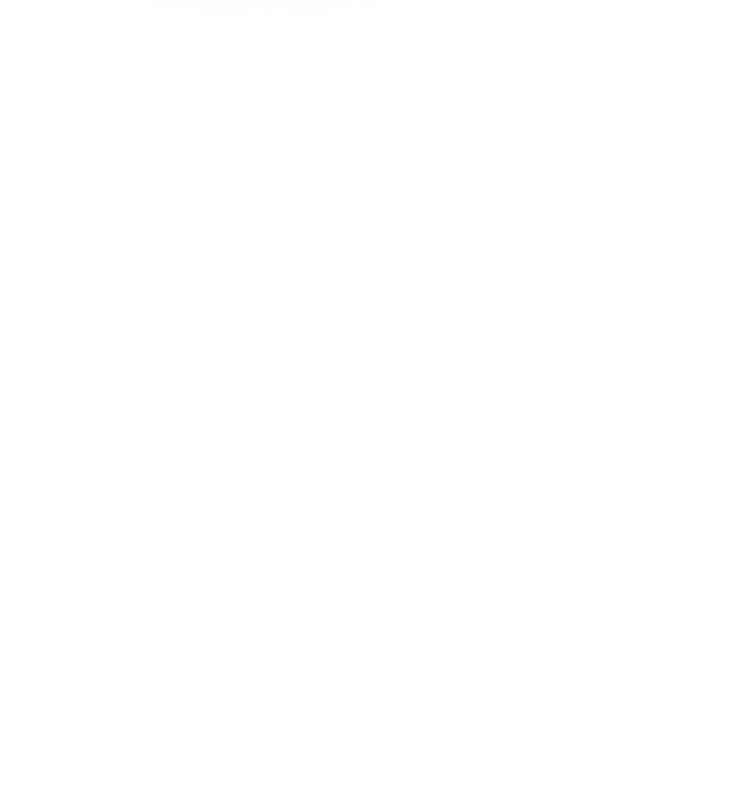
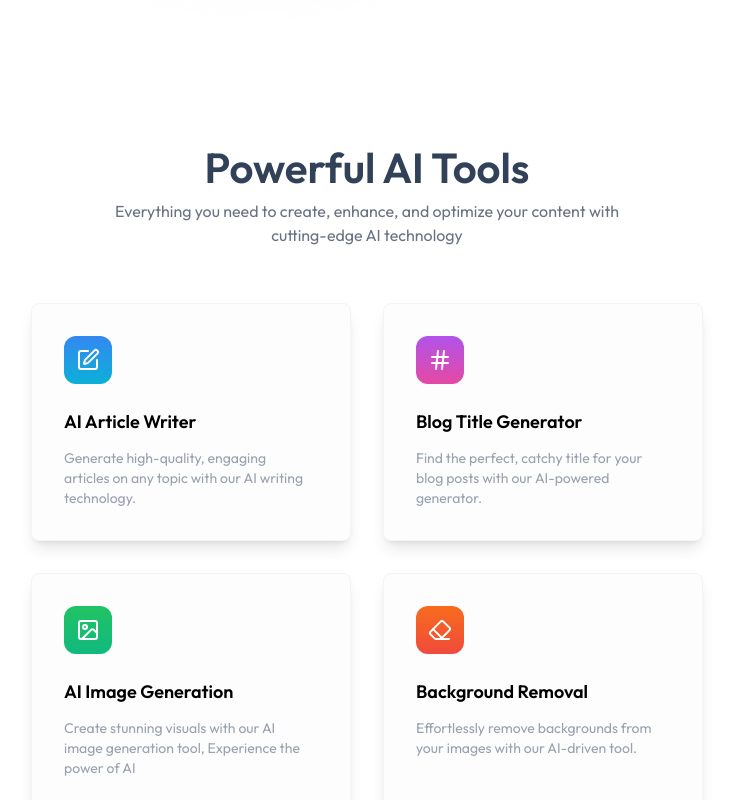
Before and after one commit to AkashDas000/Quick-ai-client, a React (Vite) app: page / in a window 1280 px wide. Shown: the part 760-1560 px from the top of the page, without its empty margins (273-1006 px from the left). Before the commit the page ends 800 px from the top, so only its background shows below. Built offline with nearby package versions, Linux system fonts and the light colour scheme; no server answers.

Commit message:
Aitools comp

```diff
--- /dev/null
+++ b/src/components/AiTools.jsx
@@ -0,0 +1,46 @@
+import React from "react";
+import { AiToolsData } from "../assets/assets";
+import { useNavigate } from "react-router-dom";
+import { useClerk } from "@clerk/clerk-react";
+
+const AiTools = () => {
+  const navigate = useNavigate();
+  const { user } = useClerk();
+
+  return (
+    <div className="px-4 sm:px-20 xl:px-32 my-24">
+      <div className="text-center">
+        <h2 className="text-slate-700 text-[42px] font-semibold">
+          Powerful AI Tools
+        </h2>
+        <p className="text-gray-500 max-w-lg mx-auto">
+          Everything you need to create, enhance, and optimize your content with
+          cutting-edge AI technology
+        </p>
+      </div>
+
+      <div className="flex flex-wrap mt-10 justify-center">
+        {AiToolsData.map((tool, index) => (
+          <div
+            key={index}
+            className="p-8 m-4 max-w-xs rounded-lg bg-[#FDFDFE] shadow-lg border border-gray-100 hover:-translate-y-1 transition-all duration-300 cursor-pointer"
+            onClick={() => user && navigate(tool.path)}
+          >
+            <tool.Icon
+              className="w-12 h-12 p-3 text-white rounded-xl"
+              style={{
+                background: `linear-gradient(to bottom, ${tool.bg.from}, ${tool.bg.to})`,
+              }}
+            />
+            <h3 className="mt-6 mb-3 text-lg font-semibold">{tool.title}</h3>
+            <h3 className="text-gray-400 text-sm max-w-[95%]">
+              {tool.description}
+            </h3>
+          </div>
+        ))}
+      </div>
+    </div>
+  );
+};
+
+export default AiTools;
--- a/src/pages/Home.jsx
+++ b/src/pages/Home.jsx
@@ -1,12 +1,14 @@
 import React from 'react'
 import Navbar from '../components/Navbar'
 import Hero from '../components/Hero'
+import AiTools from '../components/AiTools'
 
 const Home = () => {
   return (
     <>
      <Navbar/>
      <Hero/>
+     <AiTools/>
     </>
   )
 }
```
